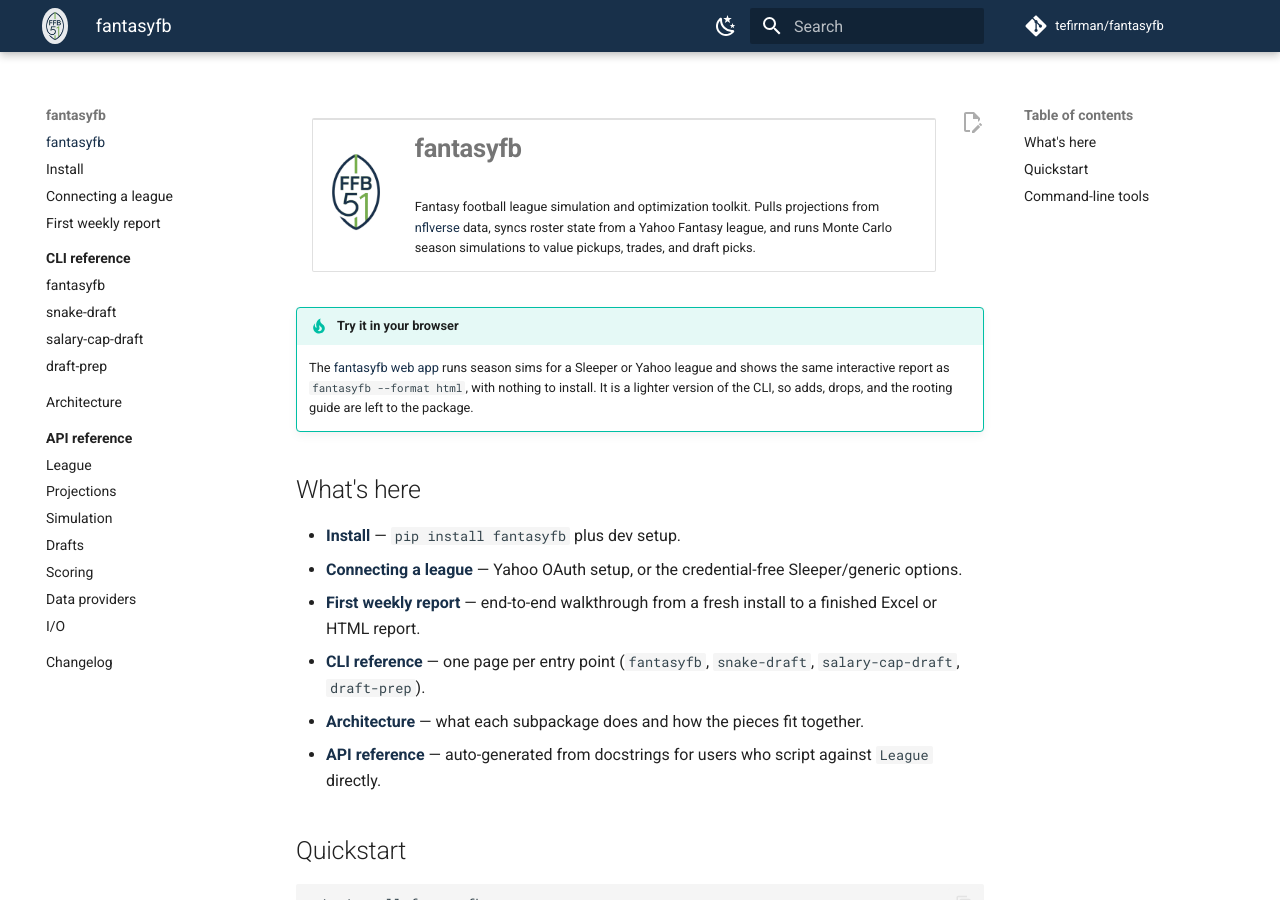
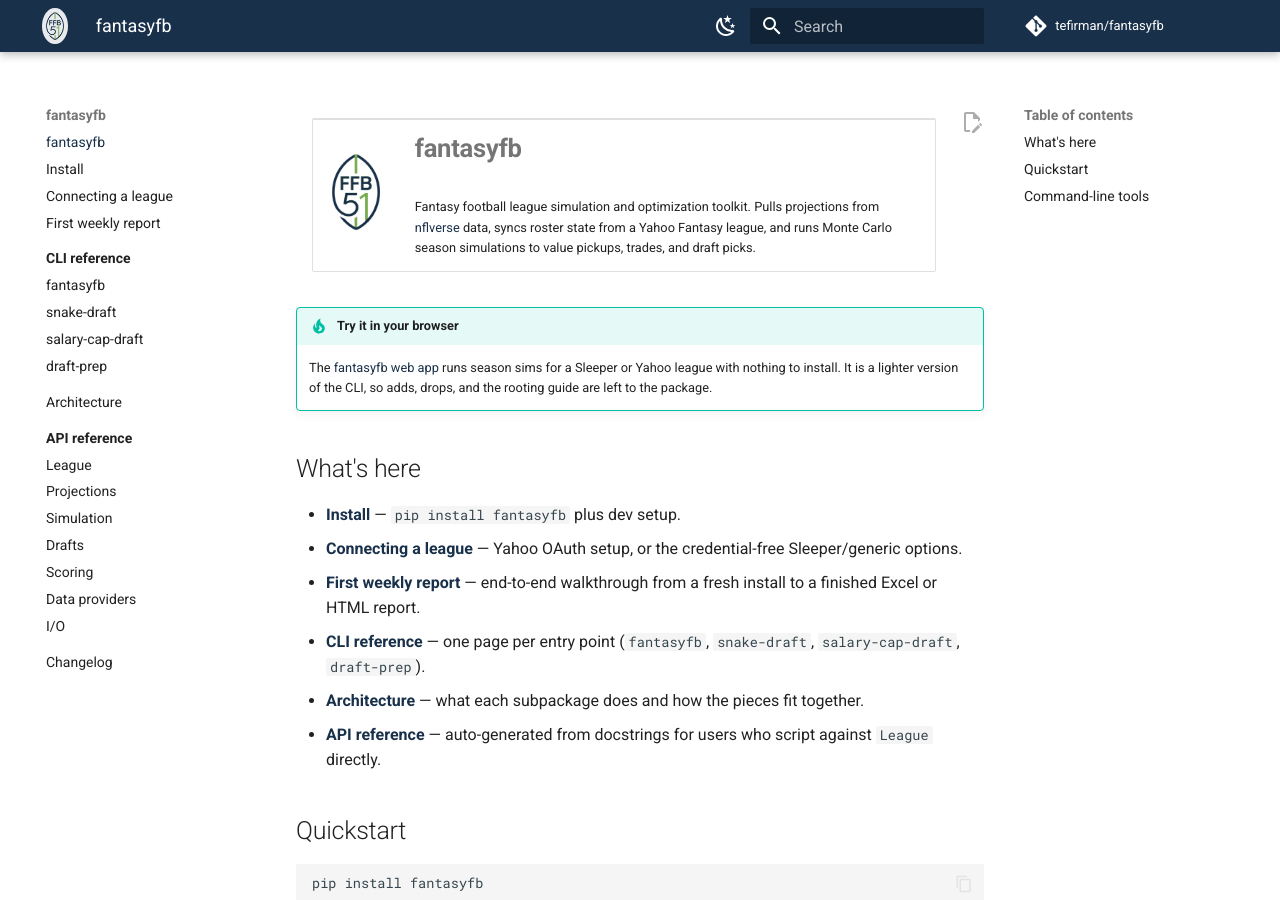
Before and after one commit to tefirman/fantasyfb, an MkDocs documentation site: the page built from docs/index.md, in a window 1280 px wide and 900 px high. Built offline with MkDocs 1.6.1 and Material for MkDocs 9.7.7, drawn with Linux system fonts in a browser that asks for light colours; comment, search, counter and statistics services are not loaded.

Commit message:
Trim the web app tip box on the docs home
Co-Authored-By: Claude Sonnet 5.5 <noreply@anthropic.com>

```diff
--- a/docs/index.md
+++ b/docs/index.md
@@ -16,10 +16,9 @@ simulations to value pickups, trades, and draft picks.
 
 !!! tip "Try it in your browser"
     The [fantasyfb web app](https://fantasy.taylorfirman.com/) runs season
-    sims for a Sleeper or Yahoo league and shows the same interactive report
-    as `fantasyfb --format html`, with nothing to install. It is a lighter
-    version of the CLI, so adds, drops, and the rooting guide are left to
-    the package.
+    sims for a Sleeper or Yahoo league with nothing to install. It is a
+    lighter version of the CLI, so adds, drops, and the rooting guide are
+    left to the package.
 
 ## What's here
 
```
